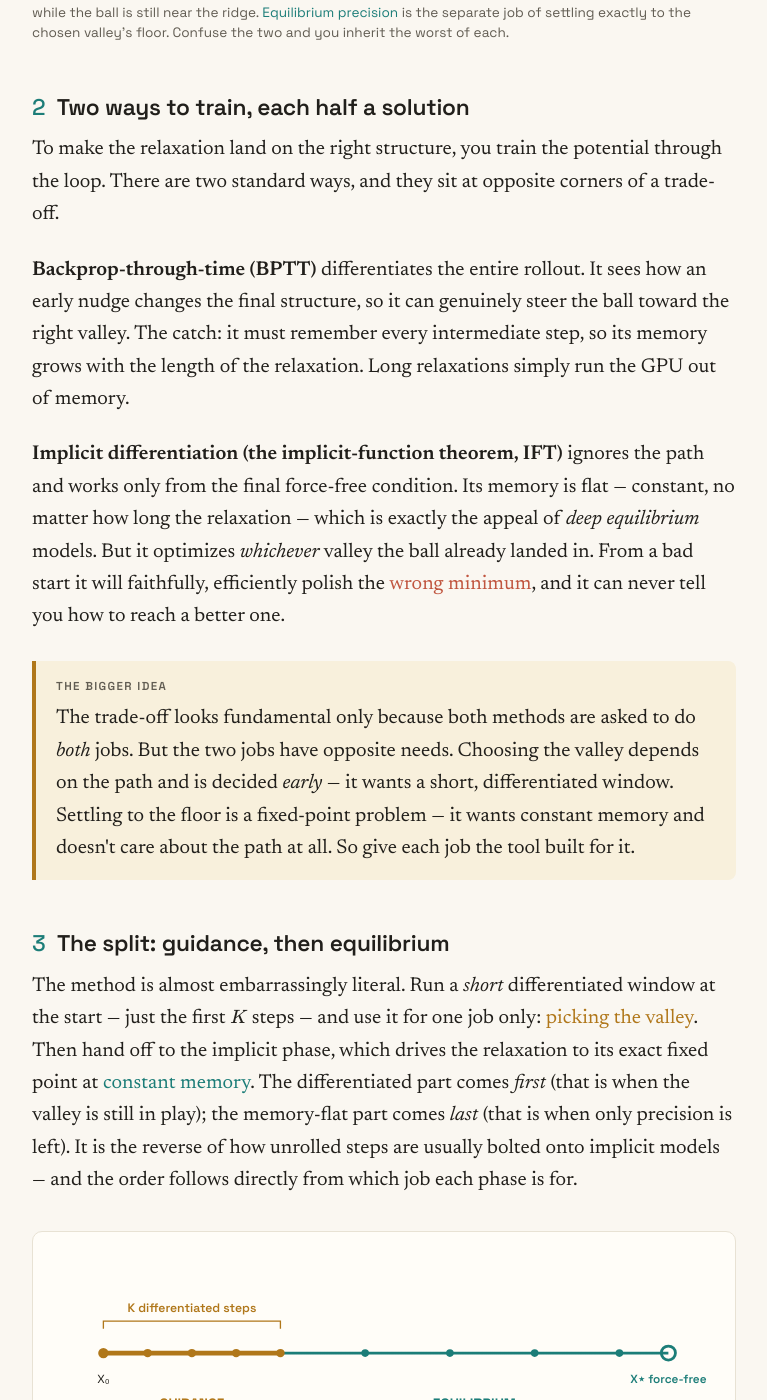
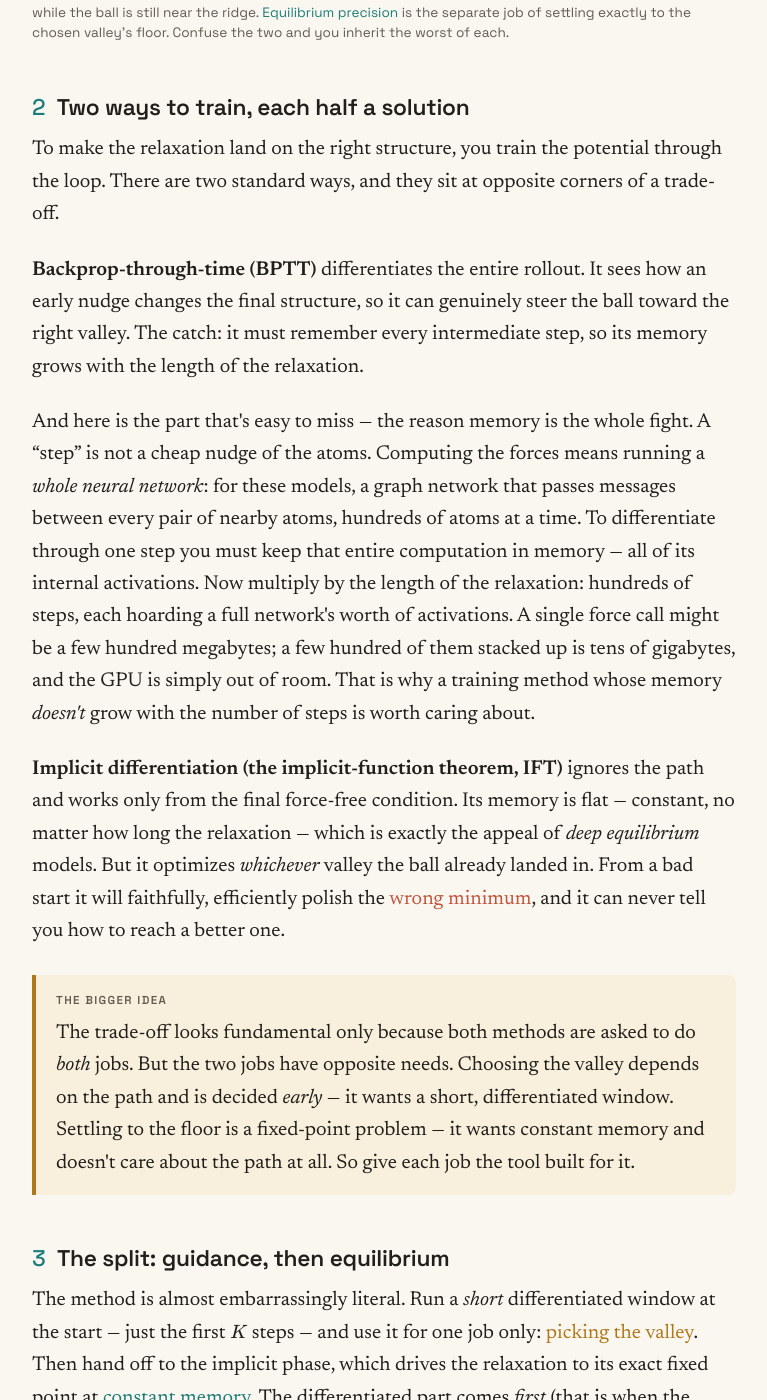
Before and after one commit to akyrillidis/aiowls, a Jekyll site: the page guided_deq.html, which Jekyll copies as it is, in a window 1280 px wide and 1400 px high, scrolled down 1705 px. Shown: the whole window, without its empty margins (256-1023 px from the left). Built offline with Jekyll 4.4.1, drawn with Linux system fonts in a browser that asks for light colours; some of the changed text lies outside the part shown.

Commit message:
Blog: explain why memory matters (heavy per-step network eval) + Phantom Gradient bridge; put SVG dots on the curve
Co-Authored-By: Claude Opus 4.8 (1M context) <noreply@anthropic.com>

```diff
--- a/guided_deq.html
+++ b/guided_deq.html
@@ -135,20 +135,20 @@
       <!-- landscape -->
       <path d="M30,150 C70,120 150,120 190,200 C230,270 250,150 285,110 C330,120 350,250 390,250 C440,250 470,120 495,115 C530,120 545,210 580,205 C620,200 650,150 700,150"
             fill="none" stroke="#c9c1ad" stroke-width="3"/>
-      <!-- wrong minimum marker -->
-      <circle cx="214" cy="232" r="6" fill="#c0553f"/>
+      <!-- wrong minimum marker (on the curve, at the shallow well's floor) -->
+      <circle cx="214" cy="221" r="6" fill="#c0553f"/>
       <text class="svglbl" x="214" y="262" text-anchor="middle" font-size="12.5" fill="#c0553f">a wrong minimum</text>
       <!-- target minimum marker -->
       <circle cx="390" cy="250" r="7.5" fill="none" stroke="#b0771a" stroke-width="3"/>
       <circle cx="390" cy="250" r="2.5" fill="#b0771a"/>
       <text class="svglbl" x="390" y="281" text-anchor="middle" font-size="12.5" fill="#b0771a" font-weight="600">the target minimum</text>
-      <!-- start ball -->
-      <circle cx="258" cy="122" r="9" fill="#211f1b"/>
-      <text class="svglbl" x="258" y="106" text-anchor="middle" font-size="12.5" fill="#211f1b">start</text>
+      <!-- start ball (on the ridge: the basin choice is still undecided) -->
+      <circle cx="285" cy="110" r="8" fill="#211f1b"/>
+      <text class="svglbl" x="285" y="97" text-anchor="middle" font-size="12.5" fill="#211f1b">start</text>
       <!-- job 1: which basin -->
-      <path d="M150,60 L430,60" stroke="#b0771a" stroke-width="1.5" stroke-dasharray="4 4" fill="none"/>
-      <path d="M150,60 L150,74 M430,60 L430,74" stroke="#b0771a" stroke-width="1.5"/>
-      <text class="svglbl" x="290" y="48" text-anchor="middle" font-size="14.5" fill="#b0771a" font-weight="600">Job 1 &mdash; which valley?</text>
+      <path d="M150,52 L430,52" stroke="#b0771a" stroke-width="1.5" stroke-dasharray="4 4" fill="none"/>
+      <path d="M150,52 L150,66 M430,52 L430,66" stroke="#b0771a" stroke-width="1.5"/>
+      <text class="svglbl" x="290" y="40" text-anchor="middle" font-size="14.5" fill="#b0771a" font-weight="600">Job 1 &mdash; which valley?</text>
       <!-- job 2: how deep -->
       <path d="M470,196 L410,238" stroke="#1c7d78" stroke-width="1.6" fill="none" marker-end="url(#ar)"/>
       <defs><marker id="ar" markerWidth="8" markerHeight="8" refX="6" refY="4" orient="auto"><path d="M0,0 L8,4 L0,8 z" fill="#1c7d78"/></marker></defs>
@@ -167,8 +167,16 @@
 
   <p><strong>Backprop-through-time (BPTT)</strong> differentiates the entire rollout. It sees how an early nudge
   changes the final structure, so it can genuinely steer the ball toward the right valley. The catch: it must
-  remember every intermediate step, so its memory grows with the length of the relaxation. Long relaxations
-  simply run the GPU out of memory.</p>
+  remember every intermediate step, so its memory grows with the length of the relaxation.</p>
+
+  <p>And here is the part that's easy to miss &mdash; the reason memory is the whole fight. A &ldquo;step&rdquo;
+  is not a cheap nudge of the atoms. Computing the forces means running a <em>whole neural network</em>: for these
+  models, a graph network that passes messages between every pair of nearby atoms, hundreds of atoms at a time.
+  To differentiate through one step you must keep that entire computation in memory &mdash; all of its internal
+  activations. Now multiply by the length of the relaxation: hundreds of steps, each hoarding a full network's
+  worth of activations. A single force call might be a few hundred megabytes; a few hundred of them stacked up is
+  tens of gigabytes, and the GPU is simply out of room. That is why a training method whose memory <em>doesn't</em>
+  grow with the number of steps is worth caring about.</p>
 
   <p><strong>Implicit differentiation (the implicit-function theorem, IFT)</strong> ignores the path and works
   only from the final force-free condition. Its memory is flat &mdash; constant, no matter how long the
@@ -192,6 +200,14 @@
   the valley is still in play); the memory-flat part comes <em>last</em> (that is when only precision is left).
   It is the reverse of how unrolled steps are usually bolted onto implicit models &mdash; and the order follows
   directly from which job each phase is for.</p>
+
+  <p>Readers coming from machine learning will recognize the move. Deep-equilibrium models have a trick called the
+  <em>phantom gradient</em>: run a few unrolled steps as a cheap stand-in for the exact implicit gradient. We
+  borrow the very same primitive &mdash; a few unrolled steps &mdash; but flip its purpose. We are not
+  approximating the equilibrium gradient (we compute that one exactly); we are using the unrolled window to
+  <em>choose the basin</em>. Same tool, opposite job. It is a small but real bridge between how the deep-learning
+  world and the materials-simulation world think about the same loop &mdash; and a hint that primitives invented
+  for one can be repurposed in the other.</p>
 
   <figure>
     <div class="card">
```
